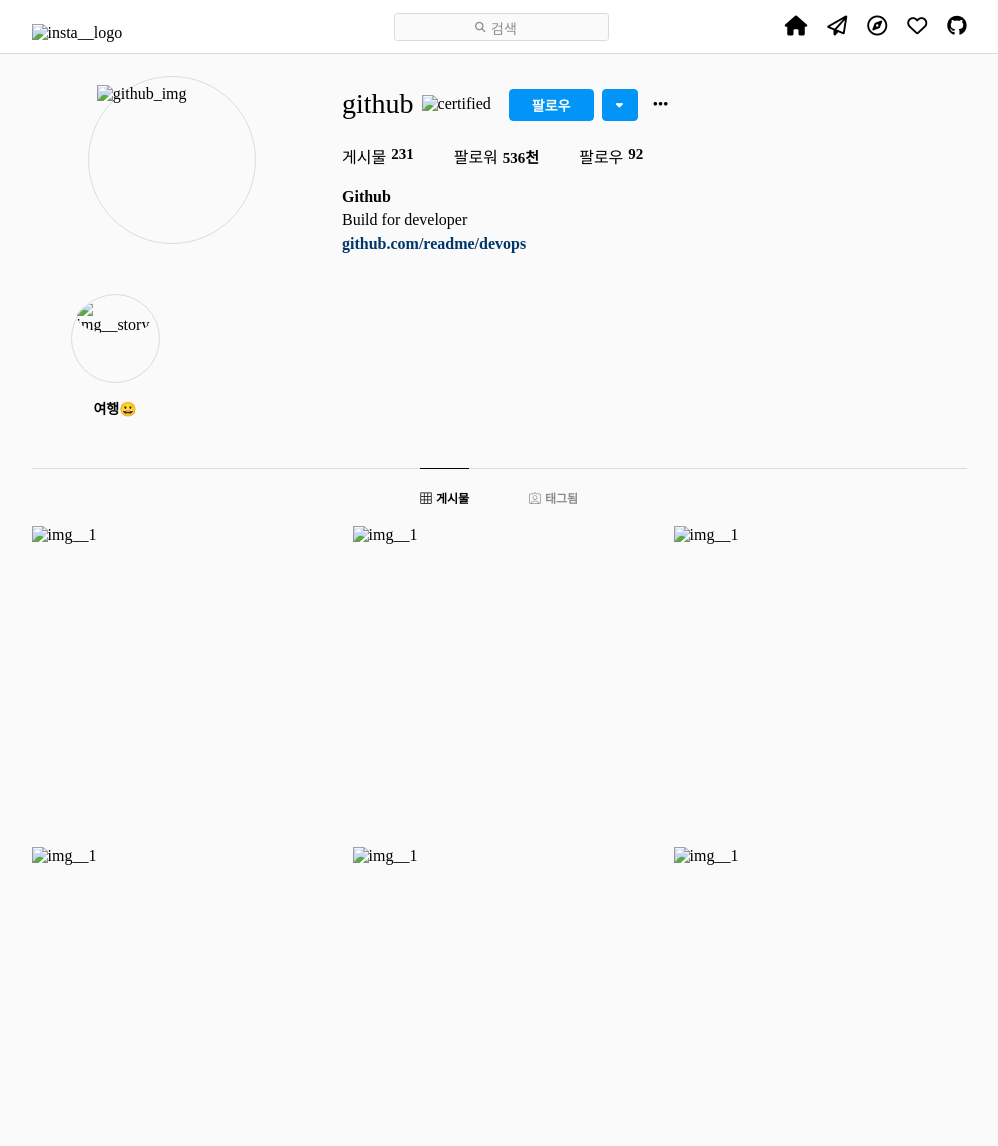
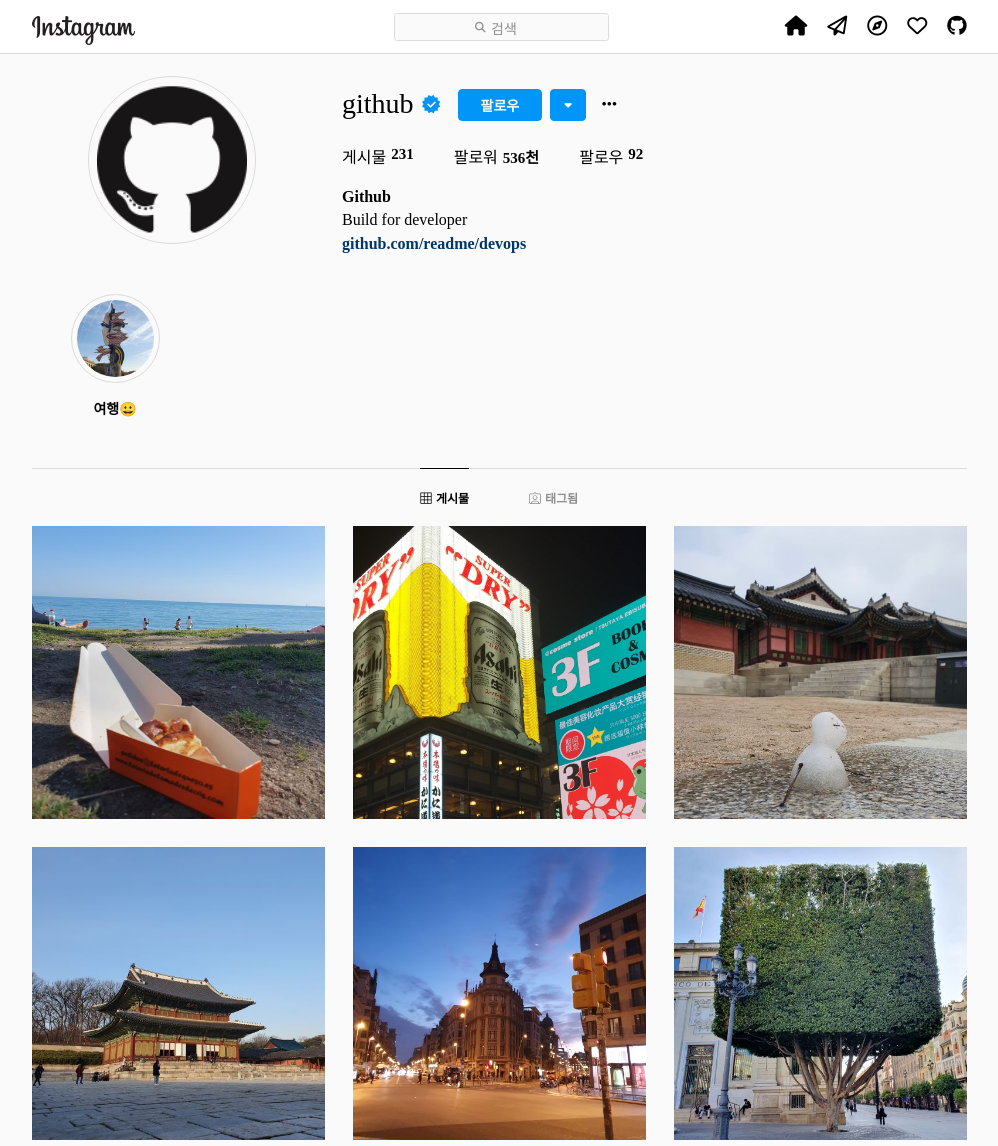
Before and after one commit to never-better/instagram, a plain HTML site: page index.html in a window 1280 px wide. Shown: the top 1146 px of the page, without its empty margins (141-1139 px from the left). Drawn offline with nearby package versions, Linux system fonts and the light colour scheme; files that its build step writes are made by us from their sources; the site is published under a folder, as on GitHub Pages, so addresses that start at the root find nothing.

Commit message:
remove /

```diff
--- a/index.html
+++ b/index.html
@@ -21,7 +21,7 @@
   <div class="navbar__box">
     <div class="navbar__logo">
       <a href="#">
-      <img src="/images/insta_logo.png" alt="insta__logo">
+      <img src="images/insta_logo.png" alt="insta__logo">
       </a>
     </div>
 
@@ -50,14 +50,14 @@
     <section class="profile">
       <div class="profile__img">
         <div class="profile__img__border">
-        <img src="/images/GitHub-Mark-120px-plus.png" alt="github_img"
+        <img src="images/GitHub-Mark-120px-plus.png" alt="github_img"
         class="profile__github">
         </div>
       </div>
       <div class="profile__text">
       <div class="hero">
         <div class="id">github</div>
-        <img src="/images/certified.png" alt="certified" class="certified">
+        <img src="images/certified.png" alt="certified" class="certified">
         <div class="btn__top">
           <span class="btn__follow">
             <button>팔로우</button>
@@ -103,7 +103,7 @@
           <div class="story__border">
           <div class="story__img">
             <a href="#">
-              <img src="/images/image__story.jpg" alt="img__story">
+              <img src="images/image__story.jpg" alt="img__story">
             </a>
           </div>
         </div>
@@ -145,7 +145,7 @@
               <i class="fas fa-comment fa-flip-horizontal"></i>
               <span>3</span>
             </div>
-            <img src="/images/post_img_4.jpg" alt="img__1">
+            <img src="images/post_img_4.jpg" alt="img__1">
           </a>
         </div>
         <div class="row1__2 post__pic">
@@ -156,7 +156,7 @@
               <i class="fas fa-comment fa-flip-horizontal"></i>
               <span>53</span>
             </div>
-            <img src="/images/post_img_5.jpg" alt="img__1">
+            <img src="images/post_img_5.jpg" alt="img__1">
           </a>
         </div>
         <div class="row1__3 post__pic">
@@ -167,7 +167,7 @@
               <i class="fas fa-comment fa-flip-horizontal"></i>
               <span>212</span>
             </div>
-            <img src="/images/post_img_6.jpg" alt="img__1">
+            <img src="images/post_img_6.jpg" alt="img__1">
           </a>
         </div>
       </div>
@@ -180,7 +180,7 @@
               <i class="fas fa-comment fa-flip-horizontal"></i>
               <span>23</span>
             </div>
-            <img src="/images/post_img_1.jpg" alt="img__1">
+            <img src="images/post_img_1.jpg" alt="img__1">
           </a>
         </div>
         <div class="row1__2 post__pic">
@@ -191,7 +191,7 @@
               <i class="fas fa-comment fa-flip-horizontal"></i>
               <span>55</span>
             </div>
-            <img src="/images/post_img_2.jpg" alt="img__1">
+            <img src="images/post_img_2.jpg" alt="img__1">
           </a>
         </div>
         <div class="row1__3 post__pic">
@@ -202,7 +202,7 @@
               <i class="fas fa-comment fa-flip-horizontal"></i>
               <span>2</span>
             </div>
-            <img src="/images/post_img_3.jpg" alt="img__1">
+            <img src="images/post_img_3.jpg" alt="img__1">
           </a>
         </div>
       </div>
@@ -293,5 +293,5 @@
   </div>
 </footer>
 </body>
-<script src="/app/js/main.js"></script>
+<script src="app/js/main.js"></script>
 </html>
```
